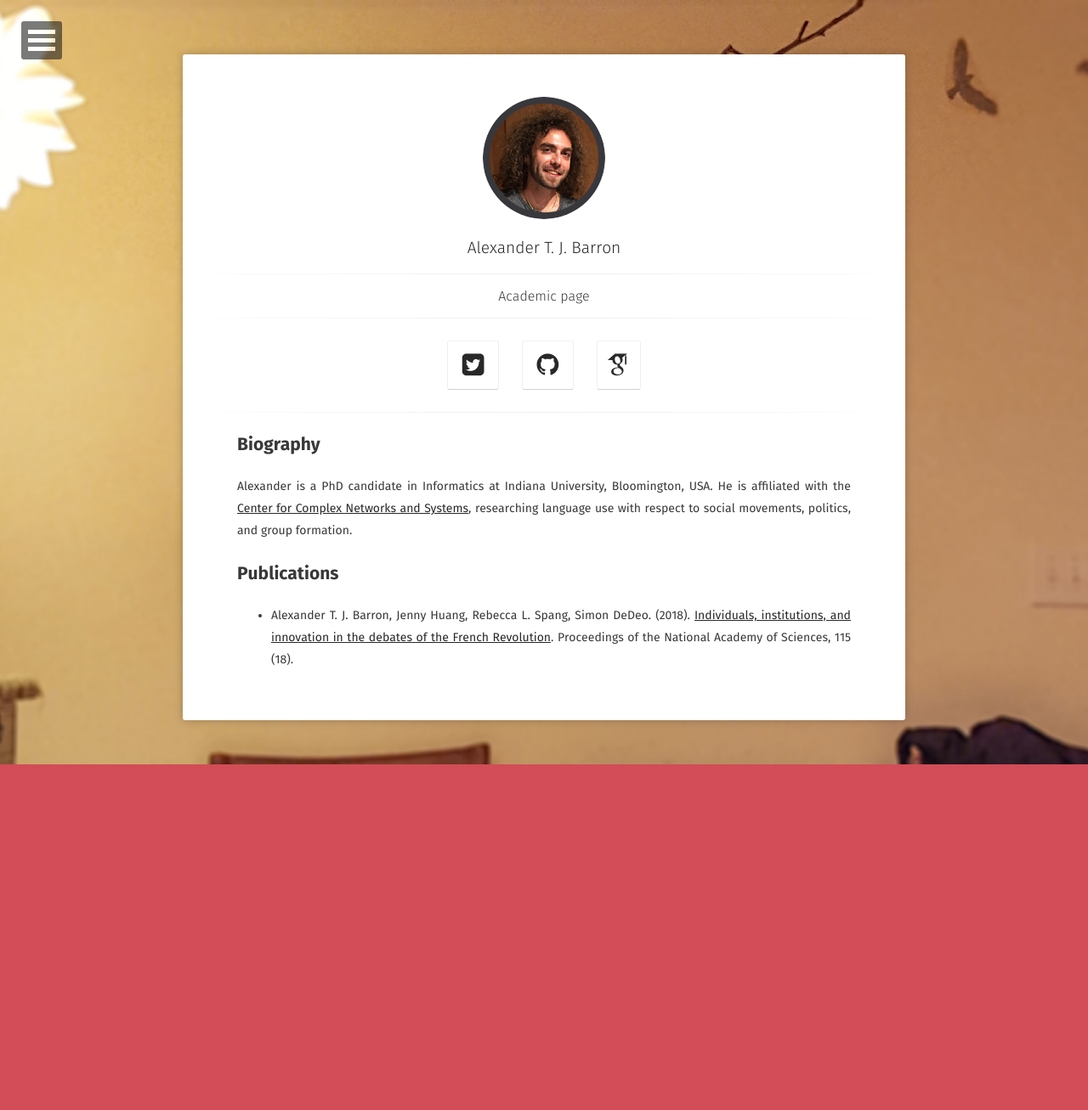
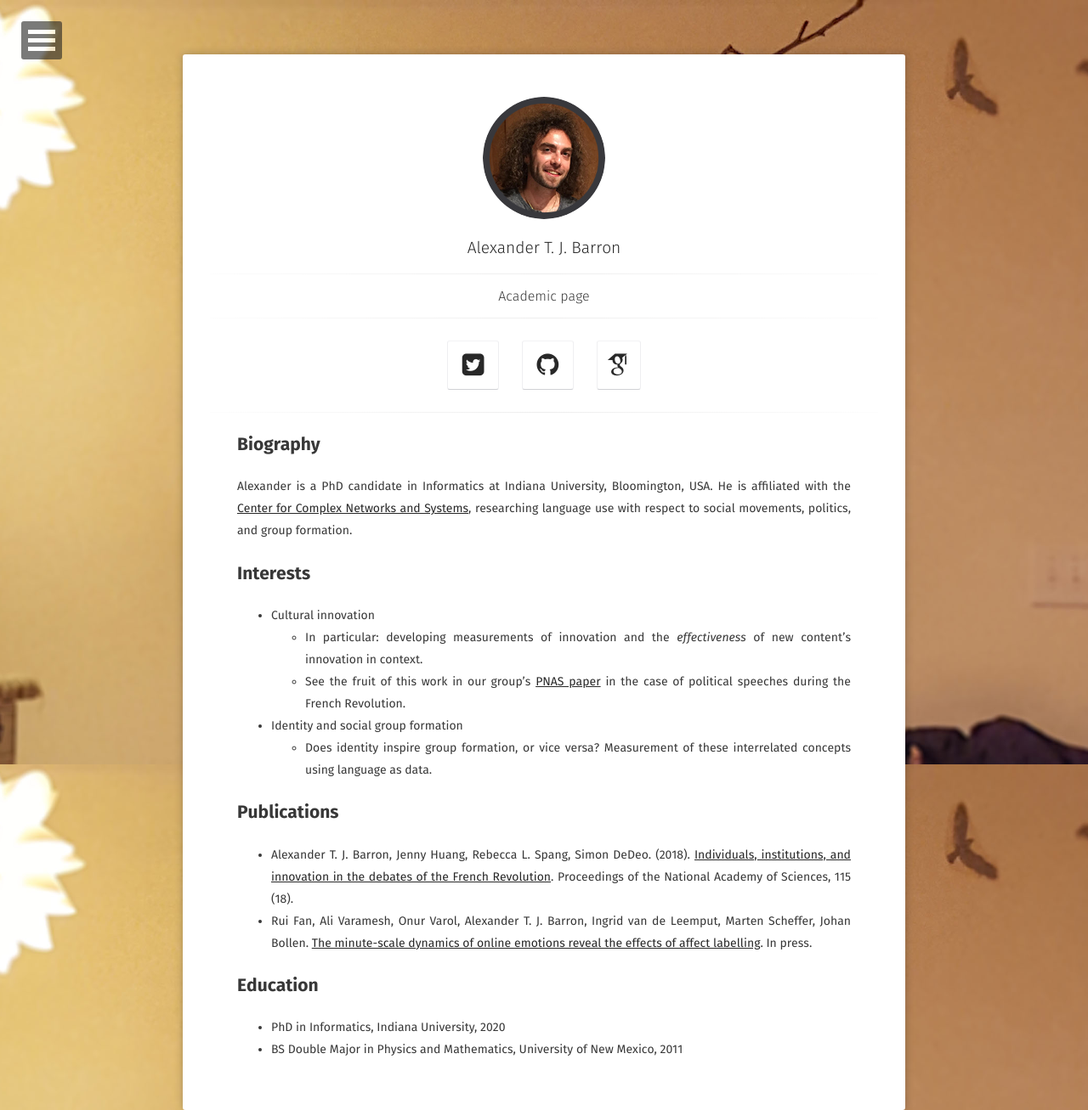
Before and after one commit to CogentMentat/CogentMentat.github.io, a Jekyll site: the page built from academic/index.md, in a window 1280 px wide. Shown: the whole page at 85% size. Built offline with Jekyll 4.4.1, drawn with Linux system fonts in a browser that asks for light colours; some web fonts are replaced; before the commit the page ends 900 px from its top, so only the background shows below that.

Commit message:
Update interest language and new publication

```diff
--- a/academic/index.md
+++ b/academic/index.md
@@ -11,6 +11,22 @@ USA.  He is affiliated with the [Center for Complex Networks and
 Systems](http://cnets.indiana.edu/), researching language use with respect to
 social movements, politics, and group formation.
 
+## Interests
+
+* Cultural innovation
+  - In particular: developing measurements of innovation and the *effectiveness* of new content's innovation in context.
+  - See the fruit of this work in our group's [PNAS
+    paper](http://www.pnas.org/content/115/18/4607.short) in the case of
+    political speeches during the French Revolution.
+* Identity and social group formation
+  - Does identity inspire group formation, or vice versa? Measurement of these interrelated concepts using language as data.
+
 ## Publications
 
 * Alexander T. J. Barron, Jenny Huang, Rebecca L. Spang, Simon DeDeo. (2018). [Individuals, institutions, and innovation in the debates of the French Revolution](http://www.pnas.org/content/115/18/4607.short). Proceedings of the National Academy of Sciences, 115 (18).
+* Rui Fan, Ali Varamesh, Onur Varol, Alexander T. J. Barron, Ingrid van de Leemput, Marten Scheffer, Johan Bollen. [The minute-scale dynamics of online emotions reveal the effects of affect labelling](https://arxiv.org/abs/1807.09725). In press.
+
+## Education
+
+* PhD in Informatics, Indiana University, 2020
+* BS Double Major in Physics and Mathematics, University of New Mexico, 2011
```
